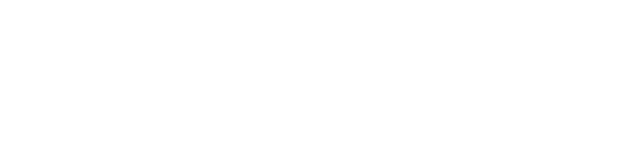
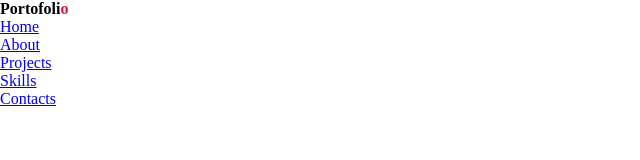
Before and after one commit to ucynthy12/my-first-independent-project, a plain HTML site: page index.html in a window 1280 px wide. Shown: the whole page, without its empty margins (0-640 px from the left). Drawn offline with Linux system fonts and the light colour scheme.

Commit message:
created navigation bar

```diff
--- a/index.html
+++ b/index.html
@@ -7,6 +7,29 @@
     <title>First independent project.</title>
 </head>
 <body>
-
+    <div class="body">
+        <div class="container">
+            <div class="nav-bar">
+                <h4>Portofoli<span style="color:crimson;font-weight:bolder;">o</span></h4>
+            </div>
+                <ul class="nav-menu">
+                    <li>
+                        <a href="#">Home</a>
+                    </li>
+                    <li>
+                        <a href="#about">About</a>
+                    </li>
+                    <li>
+                        <a href="#project">Projects</a>
+                    </li>
+                    <li>
+                        <a href="#skills">Skills</a>
+                    </li>
+                    <li>
+                        <a href="#contacts">Contacts</a>
+                    </li>
+                </ul>
+        </div>
+    </div>
 </body>
 </html>
```
